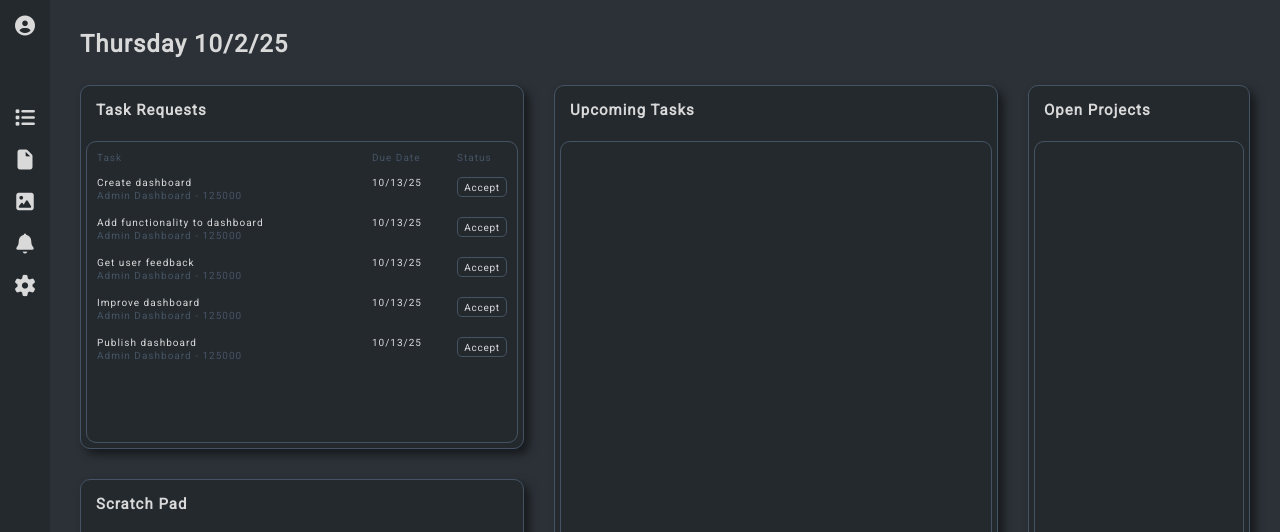
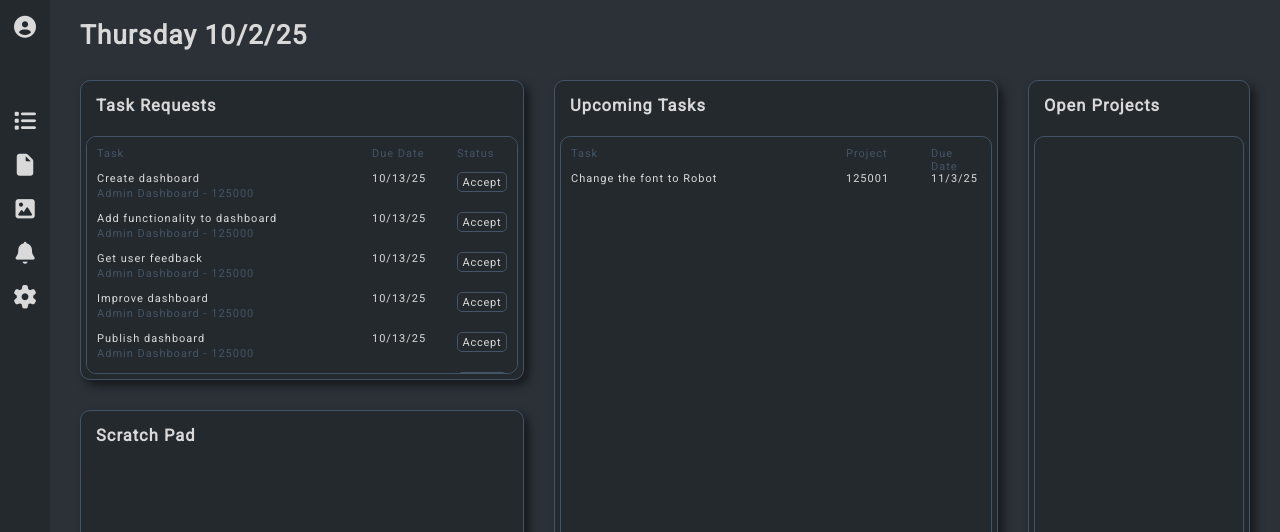
Before and after one commit to donjd/admin-dashboard, a plain HTML site: page index.html in a window 1280 px wide. Shown: the top 532 px of the page. Drawn offline with Linux system fonts and the light colour scheme.

Commit message:
Fix date margin error and add scrolling to task requests

```diff
--- a/index.html
+++ b/index.html
@@ -39,43 +39,57 @@
       </ul>
       <h1>Project Manager</h1>
     </aside>
+    <div class="content-section">
+      <h2>Thursday 10/2/25</h2>
       <main>
-      <h2>Thursday 10/2/25</h2>
         <article class="card" id="task-request-card">
           <h3>Task Requests</h3>
           <section class="item-container" id="task-request-item-container">
             <p id="task-request-task-header" class="task-request-header">Task</p>
             <p id="task-request-due-date-header" class="task-request-header">Due Date</p>
             <p id="task-request-status-header" class="task-request-header">Status</p>
-
             <div>
               <p class="task-request-task">Create dashboard</p>
               <p class="task-project">Admin Dashboard - 125000</p>
             </div>
             <p class="task-request-date">10/13/25</p>
             <button type="button" class="accept-button">Accept</button>
-
             <div>
               <p class="task-request-task">Add functionality to dashboard</p>
               <p class="task-project">Admin Dashboard - 125000</p>
             </div>
             <p class="task-request-date">10/13/25</p>
             <button type="button" class="accept-button">Accept</button>
-
             <div>
               <p class="task-request-task">Get user feedback</p>
               <p class="task-project">Admin Dashboard - 125000</p>
             </div>
             <p class="task-request-date">10/13/25</p>
             <button type="button" class="accept-button">Accept</button>
-
             <div>
               <p class="task-request-task">Improve dashboard</p>
               <p class="task-project">Admin Dashboard - 125000</p>
             </div>
             <p class="task-request-date">10/13/25</p>
             <button type="button" class="accept-button">Accept</button>
-
+            <div>
+              <p class="task-request-task">Publish dashboard</p>
+              <p class="task-project">Admin Dashboard - 125000</p>
+            </div>
+            <p class="task-request-date">10/13/25</p>
+            <button type="button" class="accept-button">Accept</button>
+            <div>
+              <p class="task-request-task">Publish dashboard</p>
+              <p class="task-project">Admin Dashboard - 125000</p>
+            </div>
+            <p class="task-request-date">10/13/25</p>
+            <button type="button" class="accept-button">Accept</button>
+            <div>
+              <p class="task-request-task">Publish dashboard</p>
+              <p class="task-project">Admin Dashboard - 125000</p>
+            </div>
+            <p class="task-request-date">10/13/25</p>
+            <button type="button" class="accept-button">Accept</button>
             <div>
               <p class="task-request-task">Publish dashboard</p>
               <p class="task-project">Admin Dashboard - 125000</p>
@@ -84,21 +98,26 @@
             <button type="button" class="accept-button">Accept</button>
           </section>
         </article>
-
         <article class="card" id="upcoming-tasks-card">
           <h3>Upcoming Tasks</h3>
-        <section class="item-container container" id="task-request-item-container"></section>
+          <section class="item-container container" id="upcoming-tasks-item-container">
+            <p id="upcoming-task-task-header" class="upcoming-task-header">Task</p>
+            <p id="upcoming-task-project-header" class="upcoming-task-header">Project</p>
+            <p id="upcoming-task-date-header" class="upcoming-task-header">Due Date</p>
+            <p class="upcoming-task-task">Change the font to Robot</p>
+            <p class="upcoming-task-project">125001</p>
+            <p class="upcoming-task-date">11/3/25</p>
+          </section>
         </article>
-
         <article class="card" id="scratch-pad-card">
           <h3>Scratch Pad</h3>
           <textarea class="item-container" id="scratch-pad-item-container"></textarea>
         </article>
-
         <article class="card" id="open-projects-card">
           <h3>Open Projects</h3>
           <section class="item-container" id="open-projects-item-container"></section>
         </article>
       </main>
+    </div>
   </body>
 </html>
--- a/styles.css
+++ b/styles.css
@@ -9,7 +9,7 @@
 }
 
 :root {
-  font-size: 10px;
+  font-size: 11px;
 
   /* color variables */
   --lightgray: #d9d9d9;
@@ -35,17 +35,38 @@ body {
   letter-spacing: 1px;
 }
 
+div.content-section {
+  display: grid;
+  grid-template-rows: 70px 1fr;
+}
+
+h2 {
+  /* border: 1px soslid red; */
+  font-size: 2.4rem;
+  padding: 20px 0 0 30px;
+}
+
 main {
   display: grid;
   grid-template-columns: 2fr 2fr 1fr;
-  grid-template-rows: var(--date-height) 5fr 4fr;
+  /* line below not working. Need to put a max height on the first row.
+   */
+  grid-template-rows: 300px 4fr;
   grid-template-areas:
-    "date date date"
     "task-requests upcoming-tasks open-projects"
     "scratch-pad upcoming-tasks open-projects";
-  padding: 30px;
+  padding: 10px 30px 30px 30px;
   gap: 30px;
-  height: 100vh;
+}
+
+article.card {
+  /* border: 1px solid red; */
+  overflow: hidden;
+}
+
+.item-container {
+  scrollbar-color: var(--gray) var(--darkgray);
+  scrollbar-width: thin;
 }
 
 aside {
@@ -69,16 +90,15 @@ h1 {
   margin-top: auto;
 }
 
-h2 {
-  grid-area: date;
-  font-size: 2.4rem;
-}
-
 h3 {
   height: var(--card-title-height);
   padding: 15px;
   /* border: 1px solid red; */
   font-size: 1.5rem;
+}
+
+p {
+  font-size: 1rem;
 }
 
 i {
@@ -138,6 +158,23 @@ li {
   grid-auto-rows: 40px;
   column-gap: 10px;
   padding: 10px;
+  overflow: auto;
+}
+
+#scratch-pad-card > .item-container {
+  border: 1px solid var(--darkgray);
+}
+
+#scratch-pad-card > textarea:hover {
+  border-color: var(--lightblue);
+  transition: 100ms;
+}
+
+#scratch-pad-card > textarea:focus {
+  outline: none;
+  border-color: var(--lightblue);
+  background-color: var(--gray);
+  transition: 25ms;
 }
 
 textarea {
@@ -148,7 +185,8 @@ textarea {
   letter-spacing: 1px;
 }
 
-.task-request-header {
+.task-request-header,
+.upcoming-task-header {
   color: var(--lightblue);
 }
 
@@ -169,3 +207,7 @@ textarea {
 #open-projects-card {
   grid-area: open-projects;
 }
+
+#task-request-item-container {
+  overflow: auto;
+}
```
Lines whose indentation alone changed are shown as unchanged.
